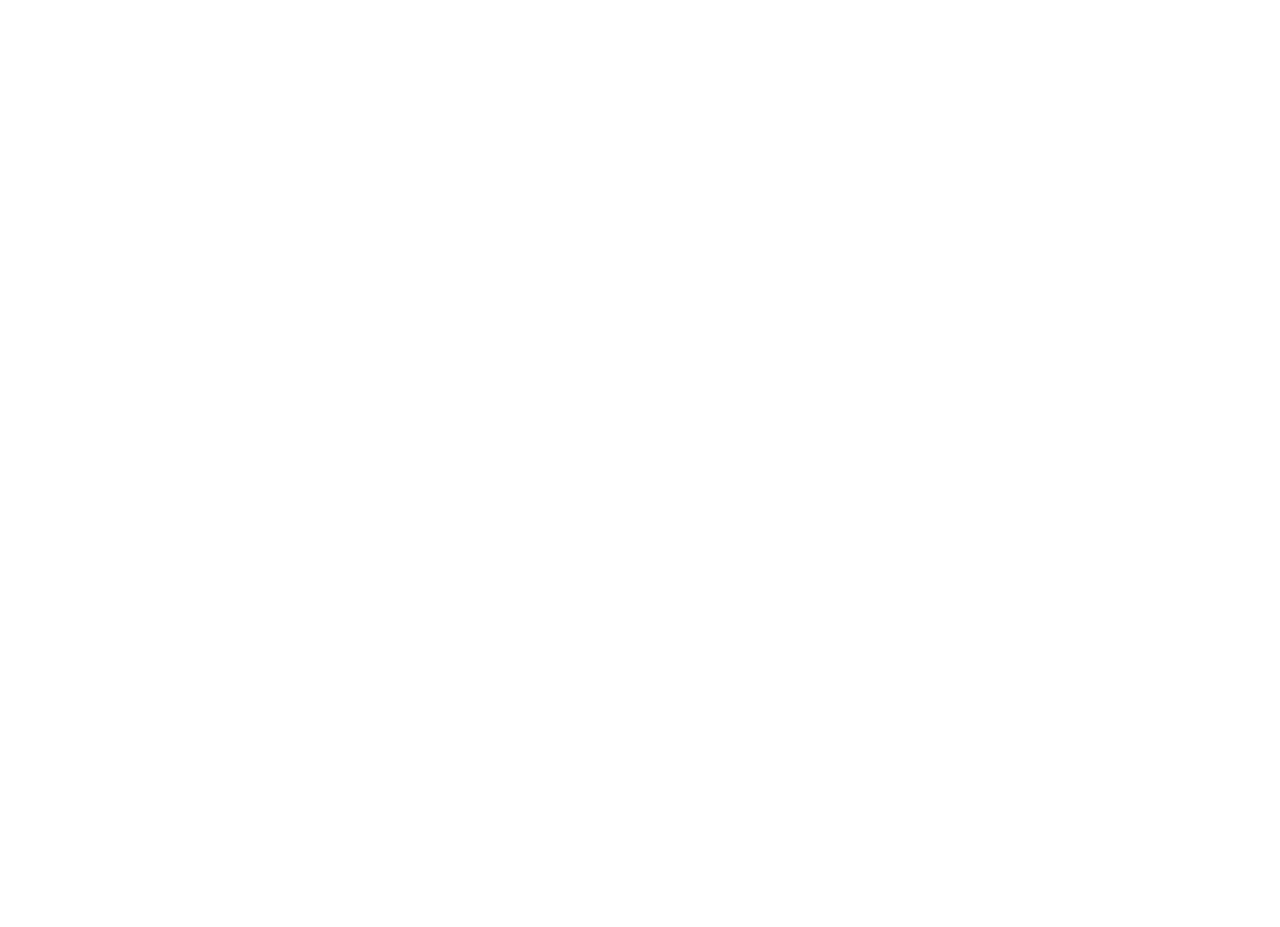
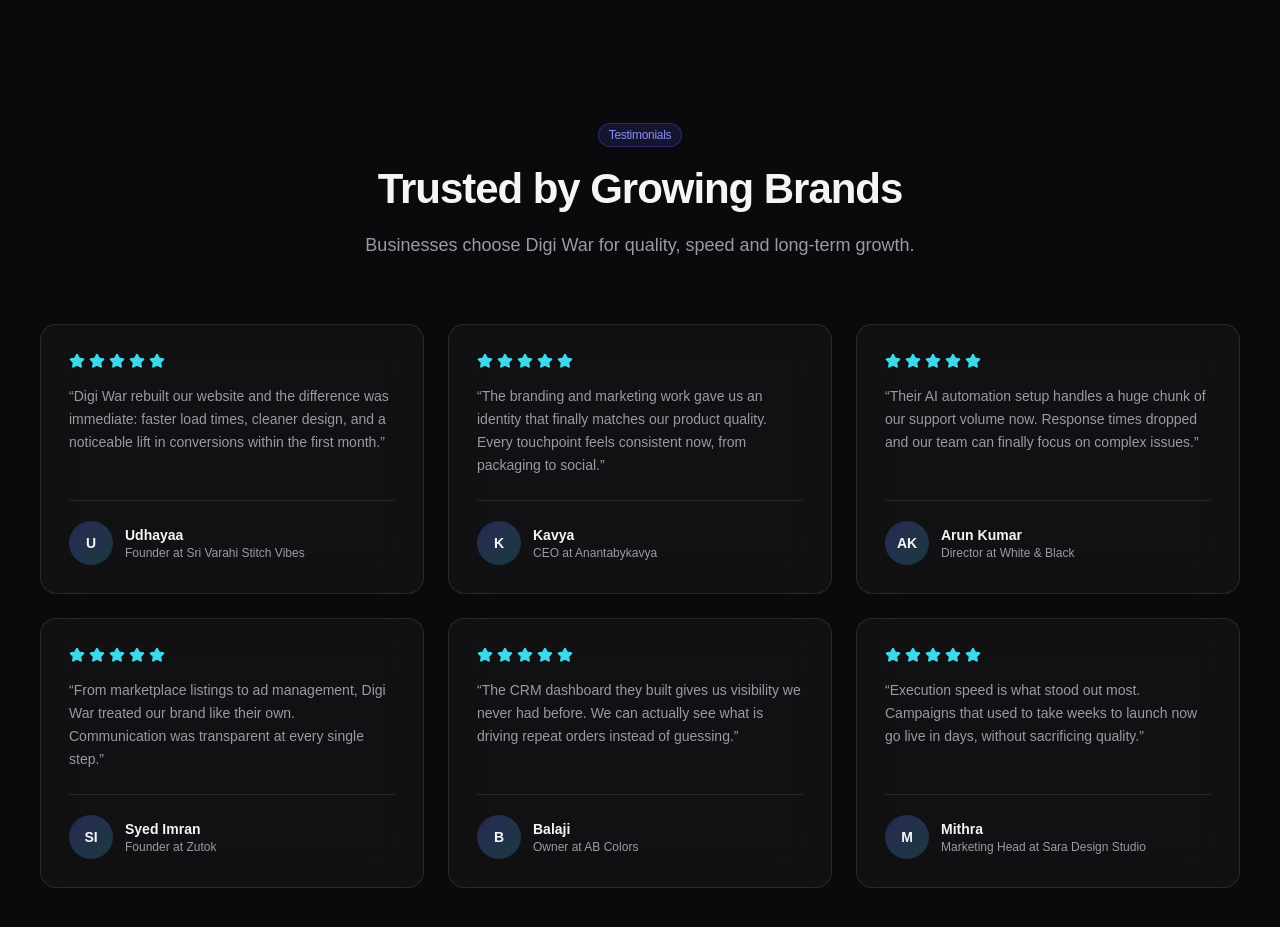
Before and after one commit to anandhanandh665-prog/digi-war, a Next.js app: page / in a window 1280 px wide. Shown: the part 6060-6987 px from the top of the page. Before the commit the page ends 6055 px from the top, so only its background shows below. Built offline with nearby package versions, Linux system fonts and the light colour scheme.

Commit message:
feat: add Why Digi War section and reusable UI components

```diff
--- a/app/page.tsx
+++ b/app/page.tsx
@@ -4,6 +4,7 @@ import Services from "@/components/home/Services";
 import WhyDigiWar from "@/components/home/WhyDigiWar";
 import Process from "@/components/home/Process";
 import Portfolio from "@/components/home/Portfolio";
+import Testimonials from "@/components/home/Testimonials";
 export default function Home() {
   return (
     <>
@@ -14,6 +15,7 @@ export default function Home() {
         <WhyDigiWar />
         <Process />
         <Portfolio />
+        <Testimonials />
       </main>
     </>
   );
--- a/components/Home/Testimonials.tsx
+++ b/components/Home/Testimonials.tsx
@@ -0,0 +1,153 @@
+"use client";
+
+import { motion } from "framer-motion";
+import { Star } from "lucide-react";
+
+import Container from "@/components/ui/Container";
+import SectionHeading from "@/components/ui/SectionHeading";
+import Card from "@/components/ui/Card";
+
+interface Testimonial {
+  name: string;
+  role: string;
+  company: string;
+  review: string;
+}
+
+const TESTIMONIALS: Testimonial[] = [
+  {
+    name: "Udhayaa",
+    role: "Founder",
+    company: "Sri Varahi Stitch Vibes",
+    review:
+      "Digi War rebuilt our website and the difference was immediate: faster load times, cleaner design, and a noticeable lift in conversions within the first month.",
+  },
+  {
+    name: "Kavya",
+    role: "CEO",
+    company: "Anantabykavya",
+    review:
+      "The branding and marketing work gave us an identity that finally matches our product quality. Every touchpoint feels consistent now, from packaging to social.",
+  },
+  {
+    name: "Arun Kumar",
+    role: "Director",
+    company: "White & Black",
+    review:
+      "Their AI automation setup handles a huge chunk of our support volume now. Response times dropped and our team can finally focus on complex issues.",
+  },
+  {
+    name: "Syed Imran",
+    role: "Founder",
+    company: "Zutok",
+    review:
+      "From marketplace listings to ad management, Digi War treated our brand like their own. Communication was transparent at every single step.",
+  },
+  {
+    name: "Balaji",
+    role: "Owner",
+    company: "AB Colors",
+    review:
+      "The CRM dashboard they built gives us visibility we never had before. We can actually see what is driving repeat orders instead of guessing.",
+  },
+  {
+    name: "Mithra",
+    role: "Marketing Head",
+    company: "Sara Design Studio",
+    review:
+      "Execution speed is what stood out most. Campaigns that used to take weeks to launch now go live in days, without sacrificing quality.",
+  },
+];
+
+function getInitials(name: string) {
+  return name
+    .split(" ")
+    .map((part) => part[0])
+    .join("")
+    .slice(0, 2)
+    .toUpperCase();
+}
+
+const containerVariants = {
+  hidden: {},
+  visible: {
+    transition: { staggerChildren: 0.1, delayChildren: 0.05 },
+  },
+};
+
+const cardVariants = {
+  hidden: { opacity: 0, y: 20 },
+  visible: {
+    opacity: 1,
+    y: 0,
+    transition: { duration: 0.5, ease: [0.16, 1, 0.3, 1] },
+  },
+};
+
+export default function Testimonials() {
+  return (
+    <section
+      id="testimonials"
+      aria-labelledby="testimonials-heading"
+      className="bg-[#0A0A0C] py-24 lg:py-32"
+    >
+      <SectionHeading
+        badge="Testimonials"
+        title="Trusted by Growing Brands"
+        subtitle="Businesses choose Digi War for quality, speed and long-term growth."
+        align="center"
+      />
+
+      <Container className="mt-16">
+        <motion.ul
+          variants={containerVariants}
+          initial="hidden"
+          whileInView="visible"
+          viewport={{ once: true, amount: 0.1 }}
+          className="grid grid-cols-1 gap-6 sm:grid-cols-2 lg:grid-cols-3"
+        >
+          {TESTIMONIALS.map(({ name, role, company, review }) => (
+            <motion.li key={name} variants={cardVariants} className="h-full">
+              <Card hover glass className="flex h-full flex-col p-7">
+                <div
+                  className="flex items-center gap-1"
+                  role="img"
+                  aria-label="Rated 5 out of 5 stars"
+                >
+                  {Array.from({ length: 5 }).map((_, i) => (
+                    <Star
+                      key={i}
+                      className="h-4 w-4 fill-[#3DD9EB] text-[#3DD9EB]"
+                      aria-hidden="true"
+                    />
+                  ))}
+                </div>
+
+                <p className="mt-4 flex-1 text-sm leading-relaxed text-[#9A9AA5]">
+                  &ldquo;{review}&rdquo;
+                </p>
+
+                <div className="mt-6 flex items-center gap-3 border-t border-white/10 pt-5">
+                  <div
+                    className="flex h-11 w-11 shrink-0 items-center justify-center rounded-full bg-gradient-to-br from-[#5B5FEF]/30 to-[#3DD9EB]/20 text-sm font-semibold text-[#F5F5F7]"
+                    aria-hidden="true"
+                  >
+                    {getInitials(name)}
+                  </div>
+                  <div>
+                    <p className="text-sm font-semibold text-[#F5F5F7]">
+                      {name}
+                    </p>
+                    <p className="text-xs text-[#9A9AA5]">
+                      {role} at {company}
+                    </p>
+                  </div>
+                </div>
+              </Card>
+            </motion.li>
+          ))}
+        </motion.ul>
+      </Container>
+    </section>
+  );
+}
```
